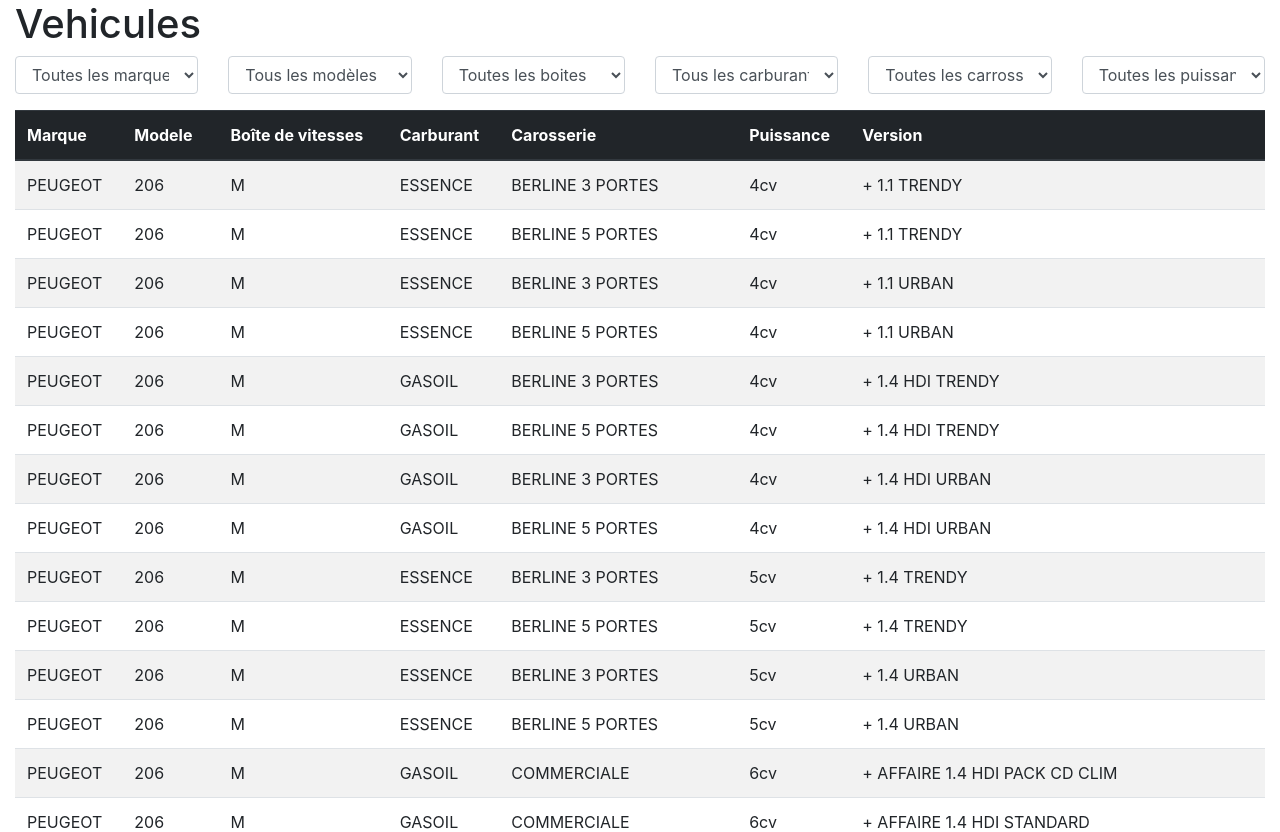
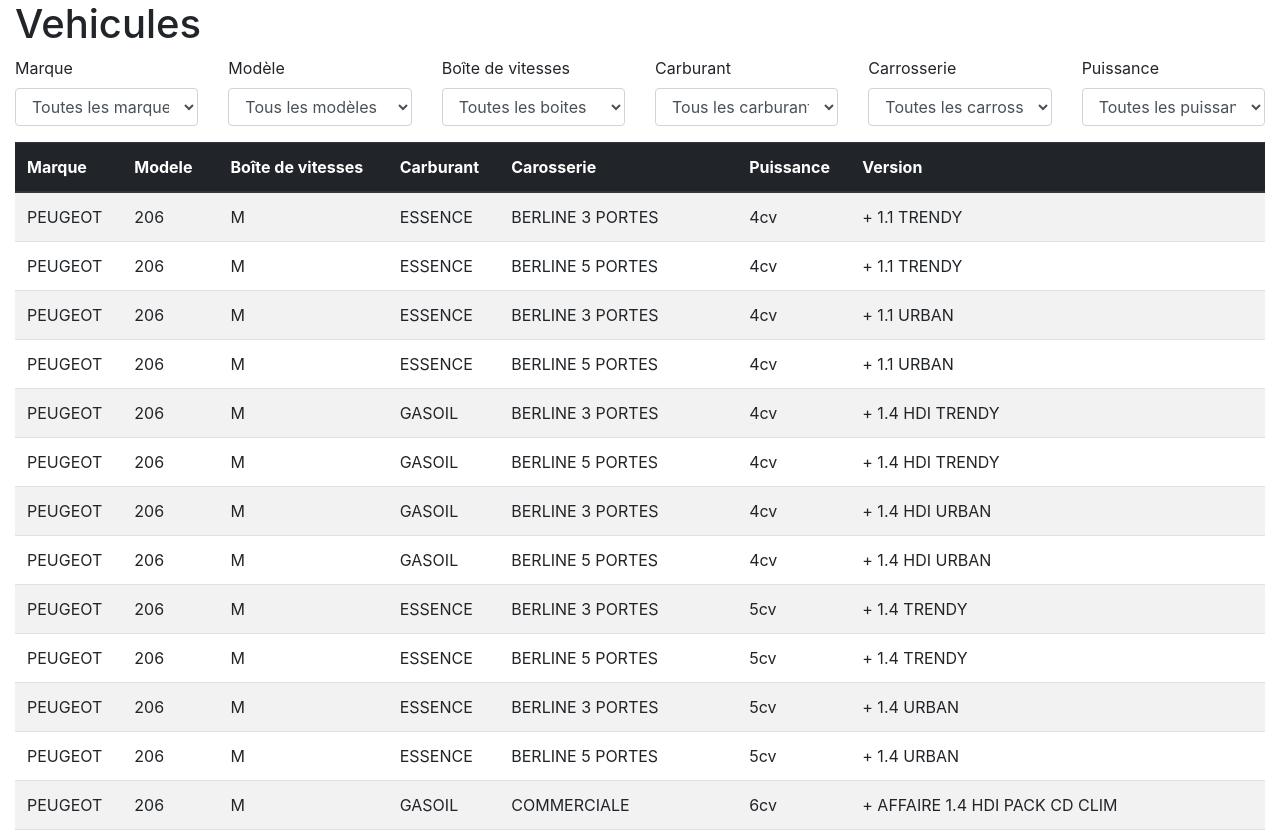
Before and after one commit to benbaix/vehiculier-react, a React (Create React App) app: page / in a window 1280 px wide. Shown: the top 832 px of the page. Built offline with nearby package versions, Linux system fonts and the light colour scheme.

Commit message:
Add labels to filters

```diff
--- a/src/components/FilterSelect.js
+++ b/src/components/FilterSelect.js
@@ -1,9 +1,11 @@
 import React from 'react';
 
-const FilterSelect = ({allLabel, values, selectedValue, updateValue}) =>
+const FilterSelect = ({id, label, allLabel, values, selectedValue, updateValue}) =>
     (
         <div className="col">
-            <select className="form-control" value={selectedValue} onChange={event => updateValue(event.target.value)}>
+            <label htmlFor={id}>{label}</label>
+            <select id={id} className="form-control" value={selectedValue}
+                    onChange={event => updateValue(event.target.value)}>
                 <option value="all">{allLabel}</option>
                 {values.map((value, index) =>
                     <option key={index} value={value}>{value}</option>
--- a/src/containers/BoitesFilter.js
+++ b/src/containers/BoitesFilter.js
@@ -5,6 +5,8 @@
 
 const mapStateToProps = state => {
     return {
+        id: "boites",
+        label: "Boîte de vitesses",
         allLabel: "Toutes les boites",
         values: collectBoites(state.vehiculier.vehicules),
         selectedValue: state.vehiculier.selectedBoite
--- a/src/containers/CarburantsFilter.js
+++ b/src/containers/CarburantsFilter.js
@@ -5,6 +5,8 @@
 
 const mapStateToProps = state => {
     return {
+        id: "carburants",
+        label: "Carburant",
         allLabel: "Tous les carburants",
         values: collectCarburants(state.vehiculier.vehicules),
         selectedValue: state.vehiculier.selectedCarburant
--- a/src/containers/CarrosseriesFilter.js
+++ b/src/containers/CarrosseriesFilter.js
@@ -5,6 +5,8 @@
 
 const mapStateToProps = state => {
     return {
+        id: "carrosseries",
+        label: "Carrosserie",
         allLabel: "Toutes les carrosseries",
         values: collectCarrosseries(state.vehiculier.vehicules),
         selectedValue: state.vehiculier.selectedCarrosserie
--- a/src/containers/MarquesFilter.js
+++ b/src/containers/MarquesFilter.js
@@ -5,6 +5,8 @@
 
 const mapStateToProps = state => {
     return {
+        id: "marques",
+        label: "Marque",
         allLabel: "Toutes les marques",
         values: collectMarques(state.vehiculier.vehicules),
         selectedValue: state.vehiculier.selectedMarque
--- a/src/containers/ModelesFilter.js
+++ b/src/containers/ModelesFilter.js
@@ -5,6 +5,8 @@
 
 const mapStateToProps = state => {
     return {
+        id: "modeles",
+        label: "Modèle",
         allLabel: "Tous les modèles",
         values: collectModeles(state.vehiculier.vehicules),
         selectedValue: state.vehiculier.selectedModele
--- a/src/containers/PuissancesFilter.js
+++ b/src/containers/PuissancesFilter.js
@@ -5,6 +5,8 @@
 
 const mapStateToProps = state => {
     return {
+        id: "puissances",
+        label: "Puissance",
         allLabel: "Toutes les puissances",
         values: collectPuissances(state.vehiculier.vehicules),
         selectedValue: state.vehiculier.selectedPuissance
```
